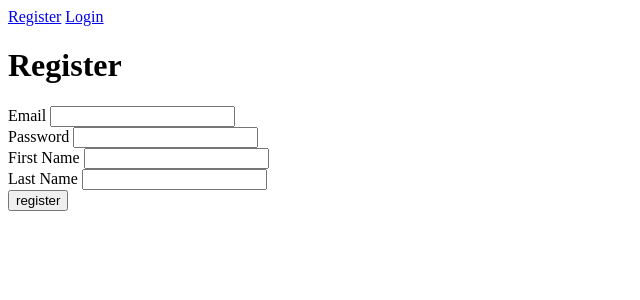
After one commit to PSquared0/ReRoute-App, a Flask app: page /register in a window 1280 px wide. The commit adds this page. Shown: the top 300 px of the page, without its empty margins (0-640 px from the left). Run offline with Flask 2, Linux system fonts and the light colour scheme.

Commit message:
Created a log in page, sign in page and bus detail page

```diff
--- a/reroute.py
+++ b/reroute.py
@@ -13,15 +13,15 @@ def get_bus_list():
     """Gets list of buses from database"""
 
     buses = db.session.query(Bus.bus_name).all()
-    print buses
+
 
     return buses
 
 def get_bus_details():
     """Shows ratings for bus"""
 
-    bus_detail = db.session.query(Bus).get('5')
-    print bus_detail
+    bus_detail = db.session.query(Bus.bus_name == (Bus.bus_name)).one()
+
 
     return bus_detail
 
--- a/seed_data/stops.txt
+++ b/seed_data/stops.txt
@@ -1,4 +1,4 @@
-stop_id,stop_name,stop_lat,stop_lon,zone_id
+  stop_id,stop_name,stop_lat,stop_lon,zone_id
 14343,101 Dakota St,37.75374,-122.39565,
 14122,1095 CONNECTICUT ST,37.753902,-122.397341,
 13230,10th Ave & Ortega St,37.752724,-122.466502,
--- a/server.py
+++ b/server.py
@@ -25,37 +25,78 @@ def index():
                         buses=buses)
     return html
 
-@app.route('/homepage.html?Bus=<buses>')
+
+@app.route('/bus_detail', methods=['GET'])
 def bus_detail():
     """Bus rating page. Allows users to submit rating if logged in"""
 
-    buses = db.session.query(Bus).get(bus_code)
+    info = request.args.get('bus')
 
-    print buses
 
-    return render_template("bus_detail.html",
-                        buses=buses)
+    bus_info = Bus.query.get(info)
+
+    return render_template("bus_detail.html", info=bus_info)
 
 
 
+@app.route('/register', methods=['GET'])
+def register_form():
+    """Show form for user signup."""
+
+    return render_template("sign_in_form.html")
 
 
-# @app.route('/register', methods=['POST'])
-# def register_process():
-#     """Sign in Page."""
 
-#     email = request.form["email"]
-#     password = request.form["password"]
-#     fname = (request.form["firstname"])
-#     lname = request.form["lastname"]
+@app.route('/register', methods=['POST'])
+def sign_up():
+    """Sign up page."""
 
-#     new_user = User(email=email, password=password, fname=fname, lname=lname)
+    email = request.form["email"]
+    password = request.form["password"]
+    fname = (request.form["first_name"])
+    lname = request.form["last_name"]
 
-#     db.session.add(new_user)
-#     db.session.commit()
+    new_user = User(email=email, password=password, fname=fname, lname=lname)
 
-#     flash("User %s added." % email)
-#     # return redirect("/users/%s" % new_user.user_id)
+    db.session.add(new_user)
+    db.session.commit()
+
+    flash("User %s added." % fname)
+
+    return redirect("/")
+    return render_template("homepage.html")
+
+
+@app.route('/login', methods=['GET'])
+def login():
+    """Show login form."""
+
+    return render_template("log_in_form.html")
+
+
+@app.route('/login', methods=['POST'])
+def login_process():
+    """Process login."""
+
+
+    email = request.form["email"]
+    password = request.form["password"]
+
+    user = User.query.filter_by(email=email).first()
+
+    if not user:
+        flash("No such user")
+        return redirect("/login")
+
+    if user.password != password:
+        flash("Incorrect password")
+        return redirect("/login")
+
+    session["user_id"] = user.user_id
+
+    flash("Logged in")
+    return redirect("/")
+    return render_template("homepage.html")
 
 
 
--- a/templates/base.html
+++ b/templates/base.html
@@ -1,14 +1,18 @@
-<!doctype html>
+<!DOCTYPE html>
 <html>
 <head>
+   <!-- <link rel="stylesheet" href="styles.css"> -->
   <title>ReRoute</title>
 </head>
 <body>
+
+<a href="/register">Register</a>
+<a href="/login">Login</a>
+
+
  {% for flash in get_flashed_messages() %}
       <div class="alert alert-danger" style="width:90%; margin:0 auto;">{{ flash }}</div>
     {% endfor %}
-
-
 
   {% block content %} put your content here {% endblock %}
 
--- /dev/null
+++ b/templates/sign_in_form.html
@@ -0,0 +1,42 @@
+{% extends 'base.html' %}
+{% block content %}
+<div class="sign_up" style="width:40%;">
+<h1>Register</h1>
+
+<form action="/register" method="POST">
+
+    <div class="form-group">
+        <label>
+            Email
+            <input type="email" name="email" class="form-info">
+        </label>
+    </div>
+
+    <div class="form-group">
+        <label>
+            Password
+            <input type="password" name="password" class="form-info">
+        </label>
+    </div>
+
+    <div class="form-group">
+        <label>
+            First Name
+            <input type="text" name="first_name" class="form-info">
+        </label>
+    </div>
+
+    <div class="form-group">
+        <label>
+            Last Name
+            <input type="text" name="last_name" class="form-info">
+        </label>
+    </div>
+
+    <div class="form-group">
+        <input type="submit" value="register" class="btn">
+    </div>
+
+</form>
+</div>
+{% endblock %}
```
Also changed, not shown: templates/bus_detail.html (+5 -2 lines), templates/homepage.html (+5 -4 lines), templates/log_in_form.html (added, +30 -0 lines), templates/user.html (added, +12 -0 lines), static/styles.css (added), 1 other file.
